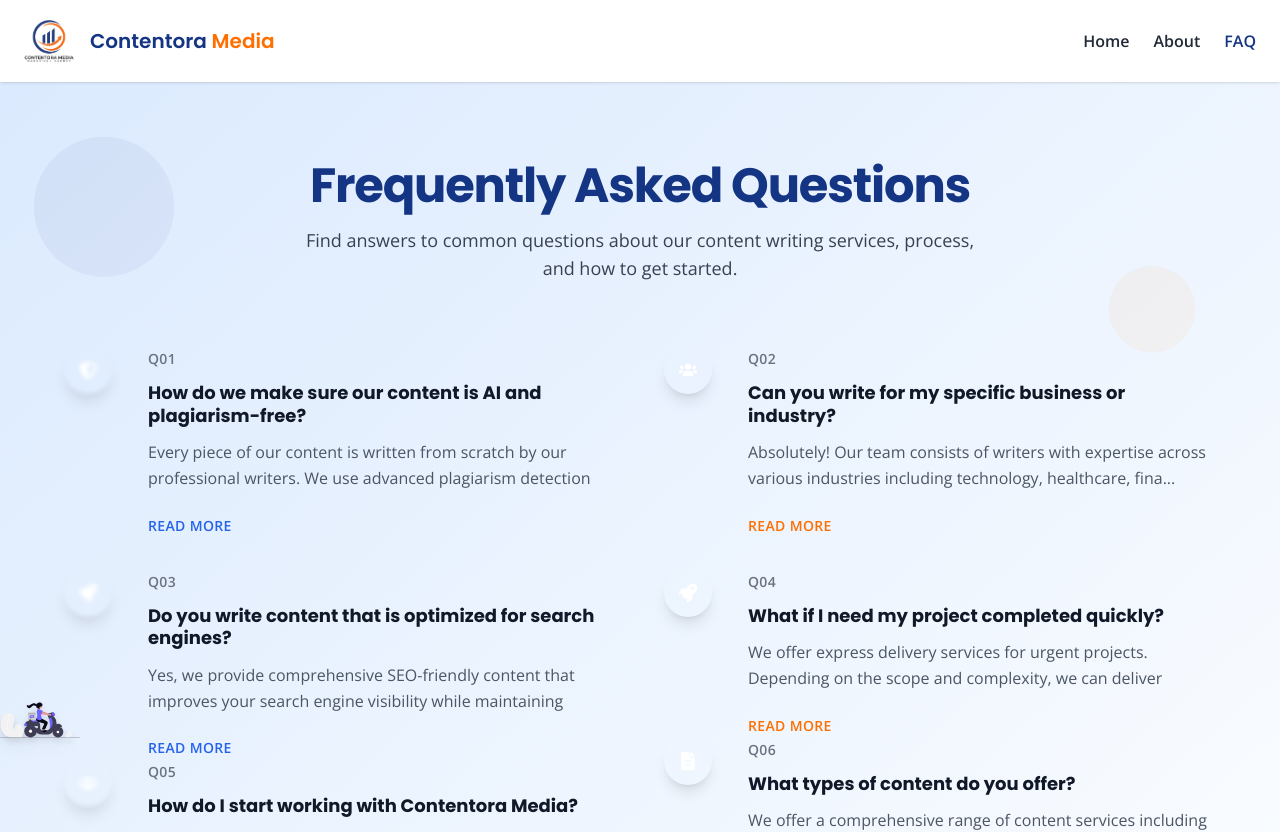
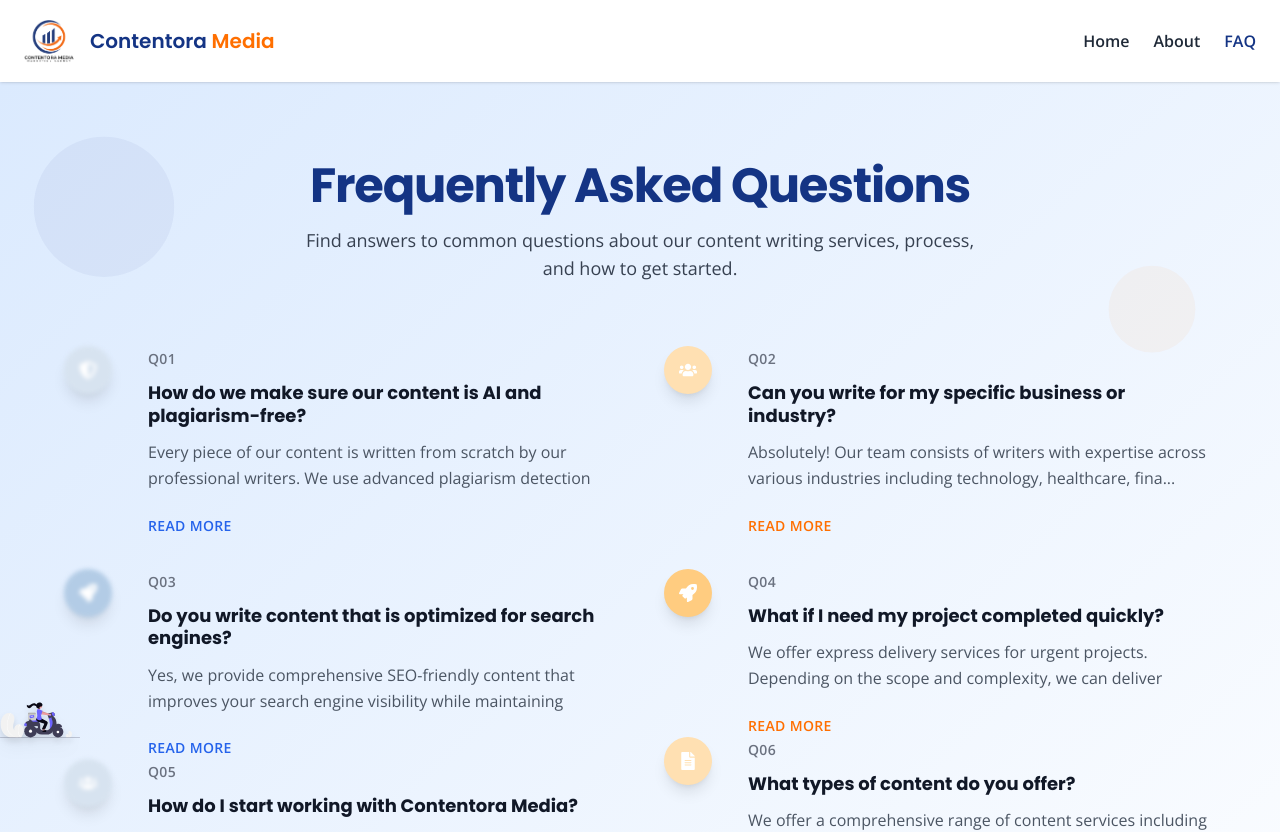
Before and after one commit to Mahajanashok2456/contentomedia-website, a React (Vite) app: page /faq in a window 1280 px wide. Shown: the top 832 px of the page. Built offline with nearby package versions, Linux system fonts and the light colour scheme.

Commit message:
Update FAQ page circular icon background colors

```diff
--- a/src/components/FAQItem.jsx
+++ b/src/components/FAQItem.jsx
@@ -1,6 +1,15 @@
 import React, { useState, useRef, useEffect } from 'react';
 import { motion, useInView } from 'framer-motion';
-import { FaQuestion, FaLightbulb, FaShieldAlt, FaRocket, FaUsers, FaFileAlt, FaEdit, FaDollarSign } from 'react-icons/fa';
+import {
+  FaQuestion,
+  FaLightbulb,
+  FaShieldAlt,
+  FaRocket,
+  FaUsers,
+  FaFileAlt,
+  FaEdit,
+  FaDollarSign,
+} from 'react-icons/fa';
 
 const iconMap = {
   default: FaQuestion,
@@ -12,7 +21,7 @@ const iconMap = {
   content: FaFileAlt,
   revisions: FaEdit,
   pricing: FaDollarSign,
-  lightbulb: FaLightbulb
+  lightbulb: FaLightbulb,
 };
 
 export default function FAQItem({
@@ -21,12 +30,12 @@ export default function FAQItem({
   iconType = 'default',
   color = 'blue',
   questionNumber,
-  index = 0
+  index = 0,
 }) {
   const [isExpanded, setIsExpanded] = useState(false);
   const [isLoading, setIsLoading] = useState(false);
   const ref = useRef(null);
-  const isInView = useInView(ref, { once: true, margin: "-100px" });
+  const isInView = useInView(ref, { once: true, margin: '-100px' });
 
   const IconComponent = iconMap[iconType] || iconMap.default;
 
@@ -36,29 +45,29 @@ export default function FAQItem({
       line: 'bg-blue-500',
       readMore: 'text-blue-600 hover:text-blue-700',
       hoverIcon: 'hover:bg-blue-600',
-      hoverLine: 'hover:bg-blue-600'
+      hoverLine: 'hover:bg-blue-600',
     },
     red: {
       icon: 'bg-[#ff6f00]',
       line: 'bg-[#ff6f00]',
       readMore: 'text-[#ff6f00] hover:text-[#ff6f00]/80',
       hoverIcon: 'hover:bg-[#ff6f00]/90',
-      hoverLine: 'hover:bg-[#ff6f00]/90'
+      hoverLine: 'hover:bg-[#ff6f00]/90',
     },
     green: {
       icon: 'bg-green-500',
       line: 'bg-green-500',
       readMore: 'text-green-600 hover:text-green-700',
       hoverIcon: 'hover:bg-green-600',
-      hoverLine: 'hover:bg-green-600'
+      hoverLine: 'hover:bg-green-600',
     },
     purple: {
       icon: 'bg-purple-500',
       line: 'bg-purple-500',
       readMore: 'text-purple-600 hover:text-purple-700',
       hoverIcon: 'hover:bg-purple-600',
-      hoverLine: 'hover:bg-purple-600'
-    }
+      hoverLine: 'hover:bg-purple-600',
+    },
   };
 
   const currentColor = colorClasses[color] || colorClasses.blue;
@@ -67,7 +76,7 @@ export default function FAQItem({
     if (isLoading) return;
 
     setIsLoading(true);
-    await new Promise(resolve => setTimeout(resolve, 150)); // Faster loading simulation
+    await new Promise((resolve) => setTimeout(resolve, 150)); // Faster loading simulation
     setIsExpanded(!isExpanded);
     setIsLoading(false);
   };
@@ -76,19 +85,23 @@ export default function FAQItem({
     <motion.div
       ref={ref}
       initial={{ opacity: 0, y: 30, scale: 0.98 }}
-      animate={isInView ? {
+      animate={
+        isInView
+          ? {
               opacity: 1,
               y: 0,
               scale: 1,
               transition: {
                 duration: 0.3,
                 delay: index * 0.05,
-          ease: "easeOut"
+                ease: 'easeOut',
+              },
             }
-      } : { opacity: 0, y: 30, scale: 0.98 }}
+          : { opacity: 0, y: 30, scale: 0.98 }
+      }
       whileHover={{
         y: -3,
-        transition: { duration: 0.2, ease: "easeOut" }
+        transition: { duration: 0.2, ease: 'easeOut' },
       }}
       className="flex items-start space-x-4 mb-8 group cursor-pointer"
     >
@@ -98,38 +111,53 @@ export default function FAQItem({
         whileHover={{
           scale: 1.05,
           rotate: 3,
-          transition: { duration: 0.2 }
+          transition: { duration: 0.2 },
         }}
         whileTap={{ scale: 0.95 }}
       >
         <motion.div
           className="w-12 h-12 rounded-full flex items-center justify-center shadow-lg transition-all duration-300 group-hover:shadow-xl"
           style={{
-            backgroundColor: currentColor.icon.includes('#') ? currentColor.icon : undefined,
+            backgroundColor: (() => {
+              // First 4 icons (Q01-Q04): Soft blue colors
+              if (index < 4) {
+                return index % 2 === 0 ? '#D7E3F0' : '#B3CCE6';
+              }
+              // Last 4 icons (Q05-Q08): Muted orange colors
+              return index % 2 === 0 ? '#FFE0B2' : '#FFCC80';
+            })(),
             transition: 'background-color 0.3s ease',
-            filter: index < 4 ? 'blur(2px)' : 'none'
+            filter: index < 4 ? 'blur(2px)' : 'none',
           }}
           initial={{ scale: 0 }}
-          animate={isInView ? {
+          animate={
+            isInView
+              ? {
                   scale: 1,
                   transition: {
                     delay: index * 0.05 + 0.1,
                     duration: 0.25,
-              ease: "easeOut"
+                    ease: 'easeOut',
+                  },
                 }
-          } : { scale: 0 }}
+              : { scale: 0 }
+          }
         >
           <motion.div
             initial={{ rotate: -180, opacity: 0 }}
-            animate={isInView ? {
+            animate={
+              isInView
+                ? {
                     rotate: 0,
                     opacity: 1,
                     transition: {
                       delay: index * 0.05 + 0.2,
                       duration: 0.25,
-                ease: "easeOut"
+                      ease: 'easeOut',
+                    },
                   }
-            } : { rotate: -180, opacity: 0 }}
+                : { rotate: -180, opacity: 0 }
+            }
           >
             <IconComponent className="text-white text-lg" />
           </motion.div>
@@ -140,43 +168,57 @@ export default function FAQItem({
       <motion.div
         className="w-1 h-full rounded-full flex-shrink-0 transition-all duration-300 group-hover:w-2"
         style={{
-          backgroundColor: currentColor.line.includes('#') ? currentColor.line.match(/#[a-fA-F0-9]+/)?.[0] : undefined
+          backgroundColor: currentColor.line.includes('#')
+            ? currentColor.line.match(/#[a-fA-F0-9]+/)?.[0]
+            : undefined,
         }}
         initial={{ scaleY: 0, originY: 0 }}
-        animate={isInView ? {
+        animate={
+          isInView
+            ? {
                 scaleY: 1,
                 transition: {
                   delay: index * 0.05 + 0.15,
                   duration: 0.4,
-            ease: "easeOut"
+                  ease: 'easeOut',
+                },
               }
-        } : { scaleY: 0 }}
+            : { scaleY: 0 }
+        }
       />
 
       {/* Content Block */}
       <motion.div
         className="flex-1 min-w-0"
         initial={{ x: 20, opacity: 0 }}
-        animate={isInView ? {
+        animate={
+          isInView
+            ? {
                 x: 0,
                 opacity: 1,
                 transition: {
                   delay: index * 0.05 + 0.25,
                   duration: 0.3,
-            ease: "easeOut"
+                  ease: 'easeOut',
+                },
               }
-        } : { x: 10, opacity: 0 }}
+            : { x: 10, opacity: 0 }
+        }
       >
         <motion.div
           className="mb-3"
           initial={{ opacity: 0 }}
-          animate={isInView ? {
+          animate={
+            isInView
+              ? {
                   opacity: 1,
                   transition: {
                     delay: index * 0.05 + 0.3,
-              duration: 0.2
+                    duration: 0.2,
+                  },
                 }
-          } : { opacity: 0 }}
+              : { opacity: 0 }
+          }
         >
           <span className="text-sm font-semibold text-gray-500 uppercase tracking-wide">
             {questionNumber}
@@ -186,36 +228,44 @@ export default function FAQItem({
         <motion.h4
           className="font-bold text-lg text-gray-900 mb-3 leading-tight group-hover:text-primary transition-colors duration-300"
           initial={{ opacity: 0, y: 10 }}
-          animate={isInView ? {
+          animate={
+            isInView
+              ? {
                   opacity: 1,
                   y: 0,
                   transition: {
                     delay: index * 0.05 + 0.35,
-              duration: 0.25
+                    duration: 0.25,
+                  },
                 }
-          } : { opacity: 0, y: 5 }}
+              : { opacity: 0, y: 5 }
+          }
         >
           {question}
         </motion.h4>
 
         <motion.div
           initial={{ opacity: 0, y: 10 }}
-          animate={isInView ? {
+          animate={
+            isInView
+              ? {
                   opacity: 1,
                   y: 0,
                   transition: {
                     delay: index * 0.05 + 0.4,
-              duration: 0.25
+                    duration: 0.25,
+                  },
                 }
-          } : { opacity: 0, y: 5 }}
+              : { opacity: 0, y: 5 }
+          }
         >
           <motion.p
             className="text-gray-600 leading-relaxed mb-4"
             animate={{
-              height: isExpanded ? "auto" : "3.6rem",
-              transition: { duration: 0.2, ease: "easeInOut" }
+              height: isExpanded ? 'auto' : '3.6rem',
+              transition: { duration: 0.2, ease: 'easeInOut' },
             }}
-            style={{ overflow: "hidden" }}
+            style={{ overflow: 'hidden' }}
           >
             {isExpanded ? answer : `${answer.substring(0, 120)}...`}
           </motion.p>
@@ -228,20 +278,24 @@ export default function FAQItem({
           whileHover={{ scale: 1.05 }}
           whileTap={{ scale: 0.95 }}
           initial={{ opacity: 0, x: -10 }}
-          animate={isInView ? {
+          animate={
+            isInView
+              ? {
                   opacity: 1,
                   x: 0,
                   transition: {
                     delay: index * 0.05 + 0.45,
-              duration: 0.2
+                    duration: 0.2,
+                  },
                 }
-          } : { opacity: 0, x: -5 }}
+              : { opacity: 0, x: -5 }
+          }
         >
           <motion.span
             className="relative z-10"
             animate={isLoading ? { opacity: 0 } : { opacity: 1 }}
           >
-            {isLoading ? 'LOADING...' : (isExpanded ? 'READ LESS' : 'READ MORE')}
+            {isLoading ? 'LOADING...' : isExpanded ? 'READ LESS' : 'READ MORE'}
           </motion.span>
 
           {isLoading && (
@@ -253,7 +307,7 @@ export default function FAQItem({
               <motion.div
                 className="w-4 h-4 border-2 border-current border-t-transparent rounded-full"
                 animate={{ rotate: 360 }}
-                transition={{ duration: 1, repeat: Infinity, ease: "linear" }}
+                transition={{ duration: 1, repeat: Infinity, ease: 'linear' }}
               />
             </motion.div>
           )}
@@ -261,9 +315,9 @@ export default function FAQItem({
           {/* Hover effect background */}
           <motion.div
             className="absolute inset-0 bg-current opacity-0 group-hover/btn:opacity-10 transition-opacity duration-300"
-            initial={{ x: "-100%" }}
-            whileHover={{ x: "100%" }}
-            transition={{ duration: 0.3, ease: "easeInOut" }}
+            initial={{ x: '-100%' }}
+            whileHover={{ x: '100%' }}
+            transition={{ duration: 0.3, ease: 'easeInOut' }}
           />
         </motion.button>
       </motion.div>
```
Lines whose indentation alone changed are shown as unchanged.
